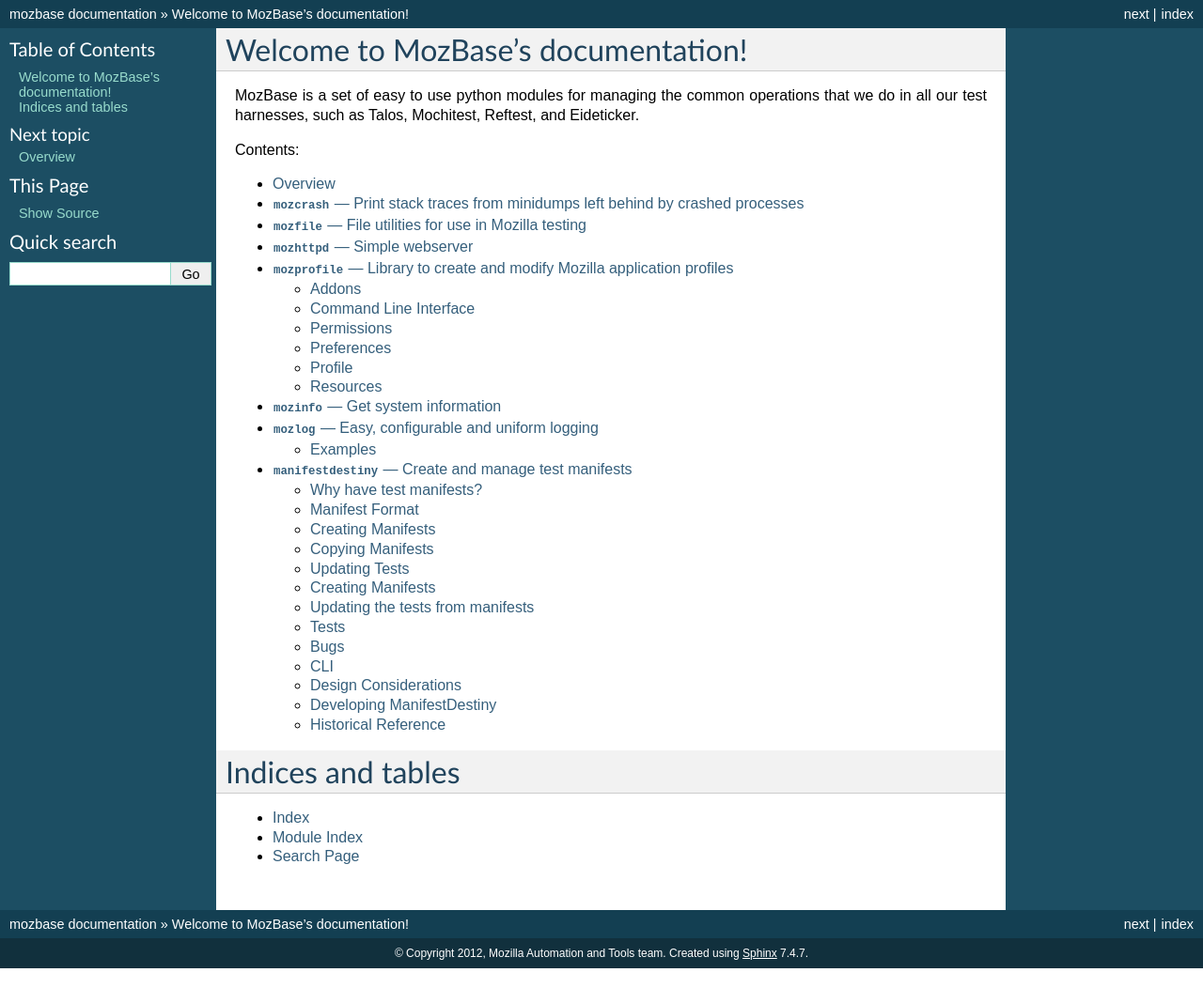
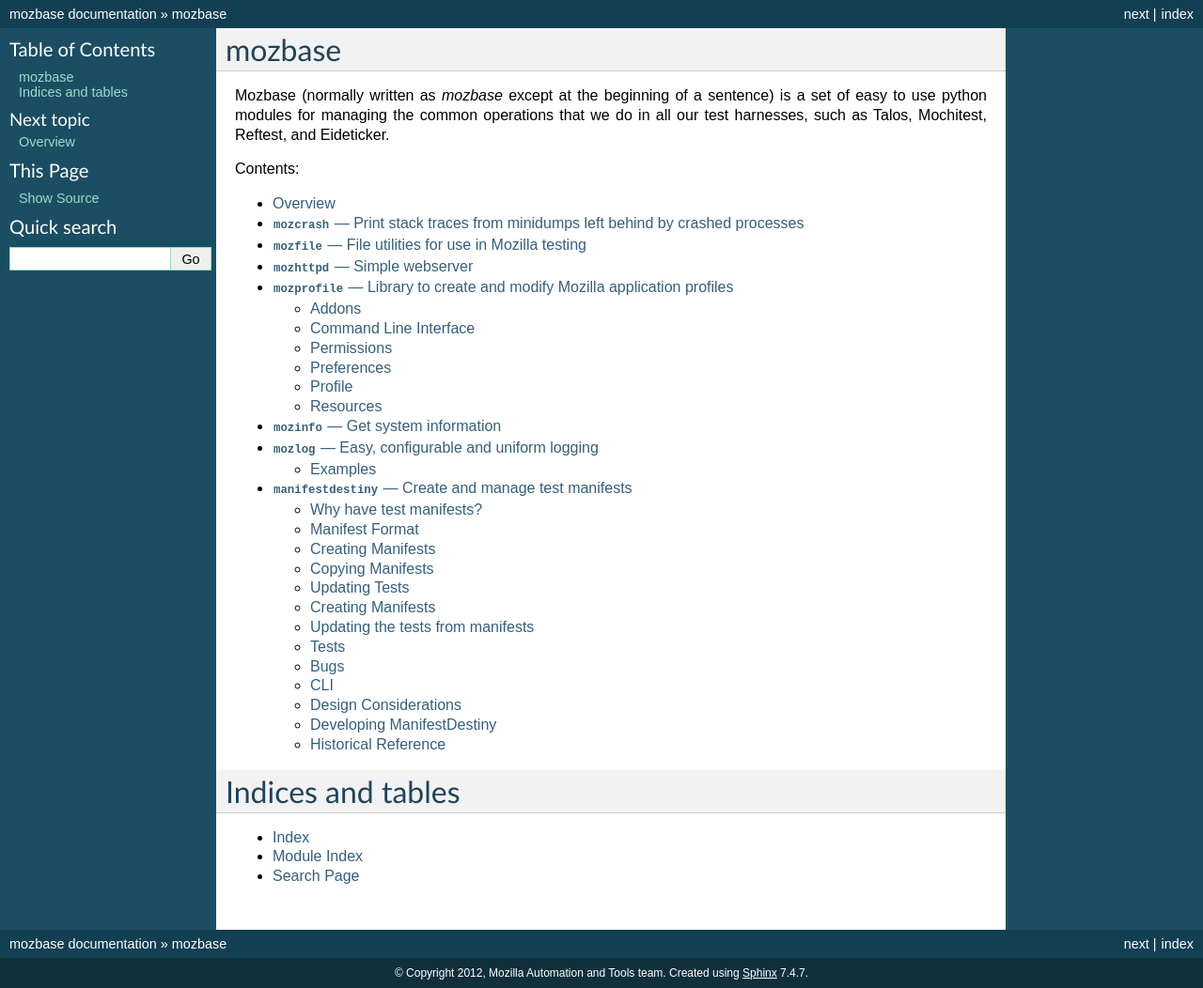
Before and after one commit to mozilla/mozbase-deprecated, a Sphinx documentation site: the page built from docs/index.rst, in a window 1280 px wide. Shown: the whole page at 94% size. Built offline with Sphinx 7.4.7, drawn with Linux system fonts in a browser that asks for light colours; before the commit the page ends 1031 px from its top, so only the background shows below that.

Commit message:
Consistent spelling of mozbase

```diff
--- a/docs/index.rst
+++ b/docs/index.rst
@@ -3,10 +3,11 @@
    You can adapt this file completely to your liking, but it should at least
    contain the root `toctree` directive.
 
-Welcome to MozBase's documentation!
-===================================
+mozbase
+=======
 
-MozBase is a set of easy to use python modules for managing the common
+Mozbase (normally written as `mozbase` except at the beginning of a
+sentence) is a set of easy to use python modules for managing the common
 operations that we do in all our test harnesses, such as Talos,
 Mochitest, Reftest, and Eideticker.
 
```
